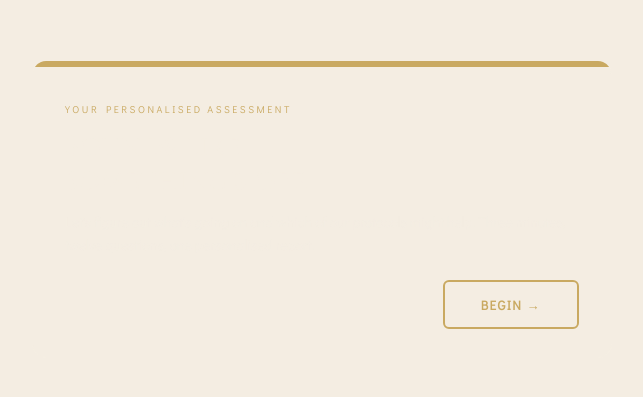
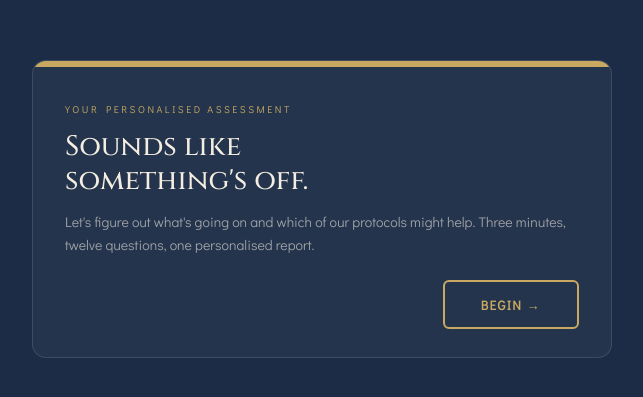
Before and after one commit to Under450/FocusTrt, a Next.js app: page /assessment in a window 1280 px wide. Shown: the part 191-588 px from the top of the page, without its empty margins (318-961 px from the left). Built offline with nearby package versions, Linux system fonts and the light colour scheme.

Commit message:
Revert "fix: page wrapper bg contrasts with card theme without touching card"
This reverts commit e982773715a5e86798259b1173b71f7441d94f39.

```diff
--- a/app/assessment/assessment.module.css
+++ b/app/assessment/assessment.module.css
@@ -9,11 +9,11 @@
   align-items: center;
   justify-content: center;
   padding: 24px;
-  transition: background-color 0.4s ease;
+  transition: background 0.5s ease;
 }
 
-.shellTrt { background-color: #f4ede2; }
-.shellHrt { background-color: #1c2c47; }
+.shellTrt { background: #1c2c47; }
+.shellHrt { background: #f4ede2; }
 
 /* ---------- Card frame ---------- */
 .card {
```
